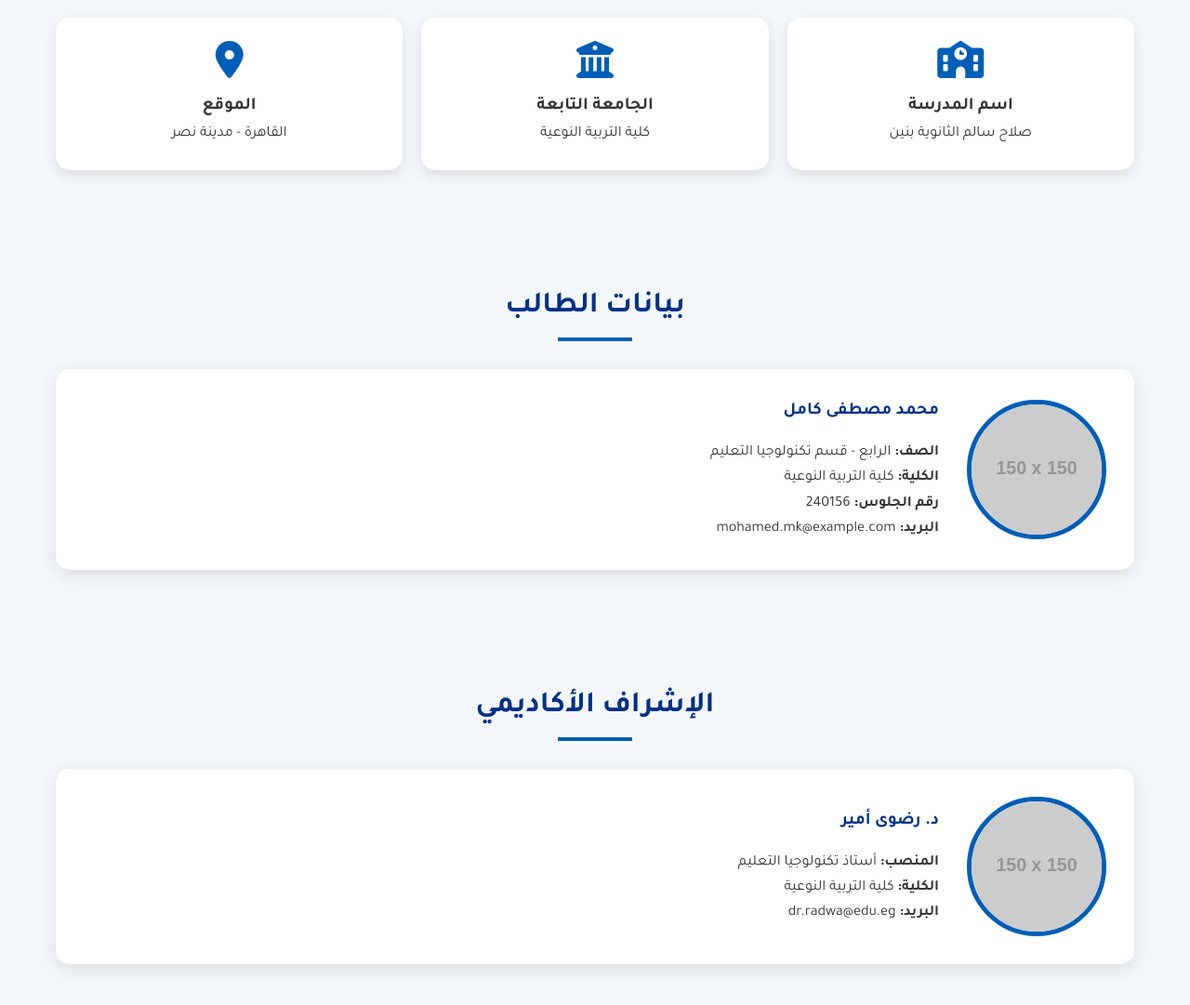
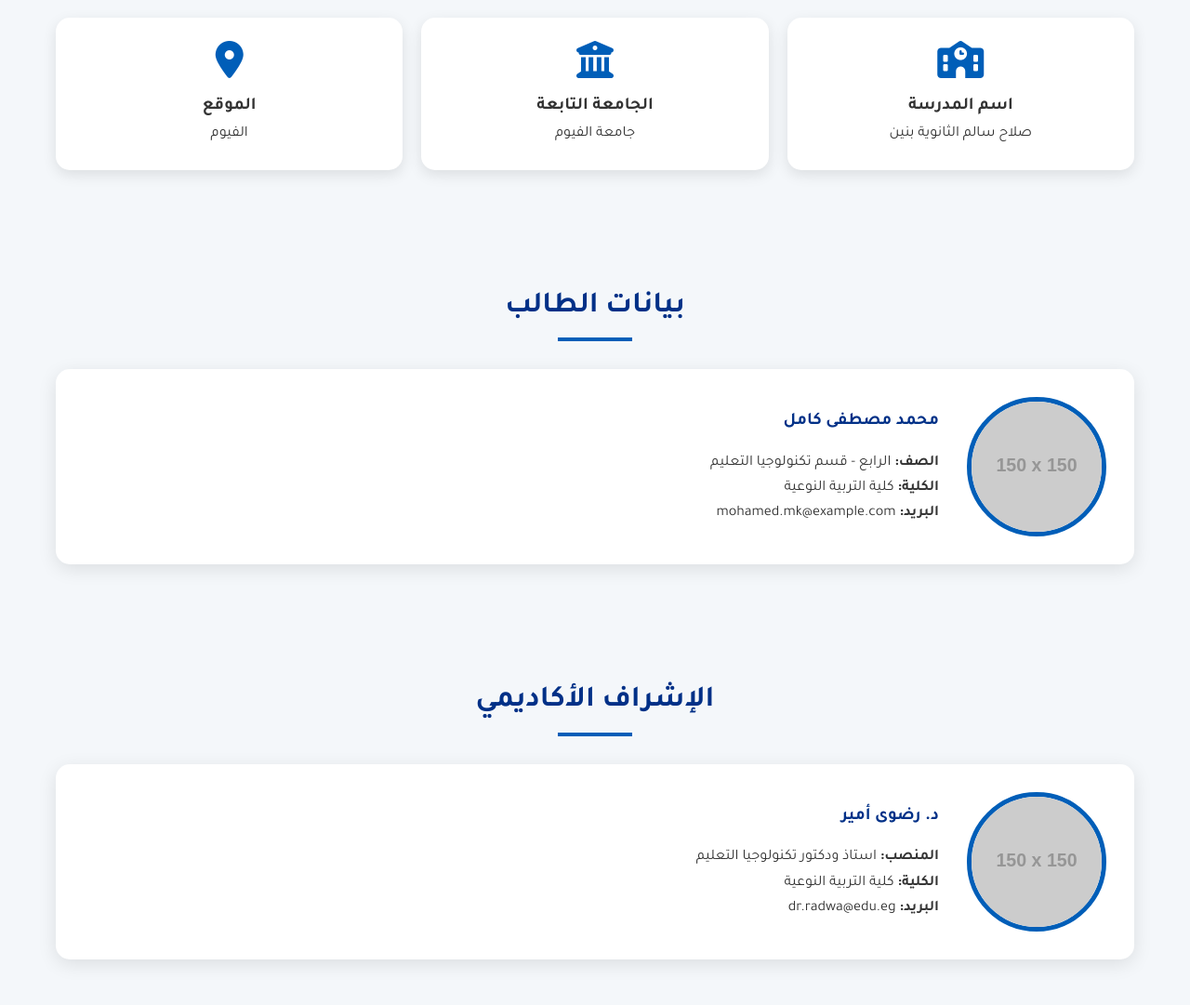
Before and after one commit to epicmohamedmostafa-cloud/salah-salem-school, a plain HTML site: page index.html in a window 1280 px wide. Shown: the part 860-1941 px from the top of the page at 93% size. Drawn offline with Linux system fonts and the light colour scheme; placeholder pictures from the web are drawn by us.

Commit message:
Update index.html

```diff
--- a/index.html
+++ b/index.html
@@ -48,12 +48,12 @@
                 <div class="info-card">
                     <i class="fas fa-university"></i>
                     <h3>الجامعة التابعة</h3>
-                    <p>كلية التربية النوعية</p>
+                    <p>جامعة الفيوم</p>
                 </div>
                 <div class="info-card">
                     <i class="fas fa-map-marker-alt"></i>
                     <h3>الموقع</h3>
-                    <p>القاهرة - مدينة نصر</p>
+                    <p>الفيوم</p>
                 </div>
             </div>
         </div>
@@ -68,7 +68,6 @@
                     <h3>محمد مصطفى كامل</h3>
                     <p><strong>الصف:</strong> الرابع - قسم تكنولوجيا التعليم</p>
                     <p><strong>الكلية:</strong> كلية التربية النوعية</p>
-                    <p><strong>رقم الجلوس:</strong> 240156</p>
                     <p><strong>البريد:</strong> mohamed.mk@example.com</p>
                 </div>
             </div>
@@ -82,7 +81,7 @@
                 <img src="https://placehold.co/150x150?text=د.رضوى" alt="د. رضوى أمير" class="profile-img">
                 <div class="profile-info">
                     <h3>د. رضوى أمير</h3>
-                    <p><strong>المنصب:</strong> أستاذ تكنولوجيا التعليم</p>
+                    <p><strong>المنصب:</strong> استاذ ودكتور تكنولوجيا التعليم</p>
                     <p><strong>الكلية:</strong> كلية التربية النوعية</p>
                     <p><strong>البريد:</strong> dr.radwa@edu.eg</p>
                 </div>
```
